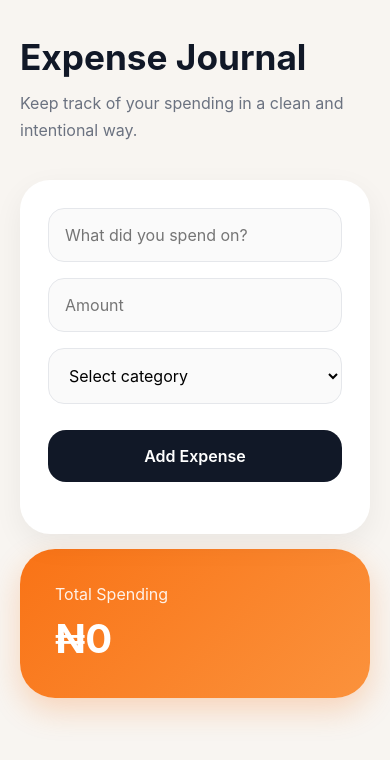
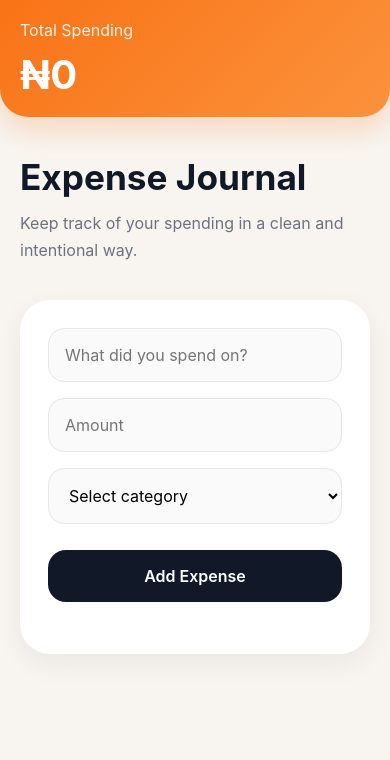
Before and after one commit to AghoghoOgbotor18/expenses-tracker, a plain HTML site: page index.html in a window 390 px wide. Drawn offline with Linux system fonts and the light colour scheme.

Commit message:
fix: make total card sticky on desktop, fixed on mobile

```diff
--- a/style.css
+++ b/style.css
@@ -98,12 +98,16 @@ button:hover{
     gap: 25px;
 }
 
+/* DESKTOP: total card sticks within the right panel */
 .total-card{
     background: linear-gradient(135deg, #f97316, #fb923c);
     padding: 35px;
     border-radius: 35px;
     color: white;
     box-shadow: 0px 12px 30px rgba(249,115,22,0.25);
+    position: sticky;
+    top: 40px;
+    z-index: 10;
 }
 
 .total-card p{
@@ -208,16 +212,53 @@ button:hover{
 
     body{
         padding: 20px;
+        /* make room for the fixed total card */
+        padding-top: 160px;
     }
 
     .left-panel h1{
         font-size: 2.2rem;
+        order: 1;
+    }
+
+    .subtitle{
+        order: 2;
+    }
+
+    /* Total card fixed to the top on mobile */
+    .total-card{
+        position: fixed;
+        top: 0;
+        left: 0;
+        right: 0;
+        border-radius: 0 0 28px 28px;
+        padding: 20px 20px 18px;
+        z-index: 1000;
     }
 
     .total-card h2{
         font-size: 2.5rem;
     }
 
+    /* Re-order mobile layout: h1 > subtitle > (total fixed) > form > list */
+    .app{
+        display: flex;
+        flex-direction: column;
+    }
+
+    .left-panel{
+        position: static; /* override sticky so it scrolls normally on mobile */
+        order: 1;
+    }
+
+    /* form-card inside left-panel, so left-panel comes first,
+       right-panel (which holds the list) comes after */
+    .right-panel{
+        order: 2;
+    }
+
+    /* Hide the total card from normal flow on mobile
+       (it's fixed, so it doesn't affect layout anyway) */
     .expense-content{
         flex-direction: column;
         align-items: flex-start;
@@ -248,4 +289,5 @@ button:hover{
 
 #message.show{
     opacity: 1;
+    z-index: 3000;
 }
```
Also changed, not shown: 1 other file.
